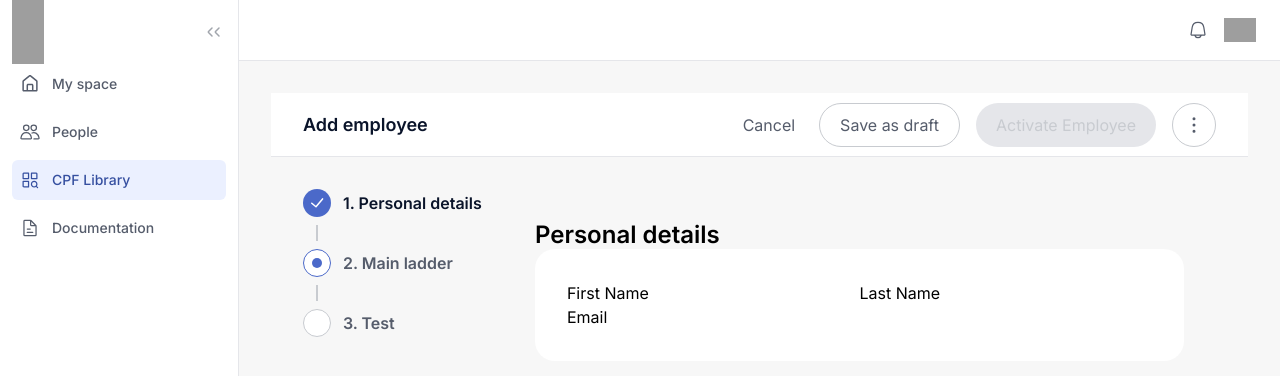
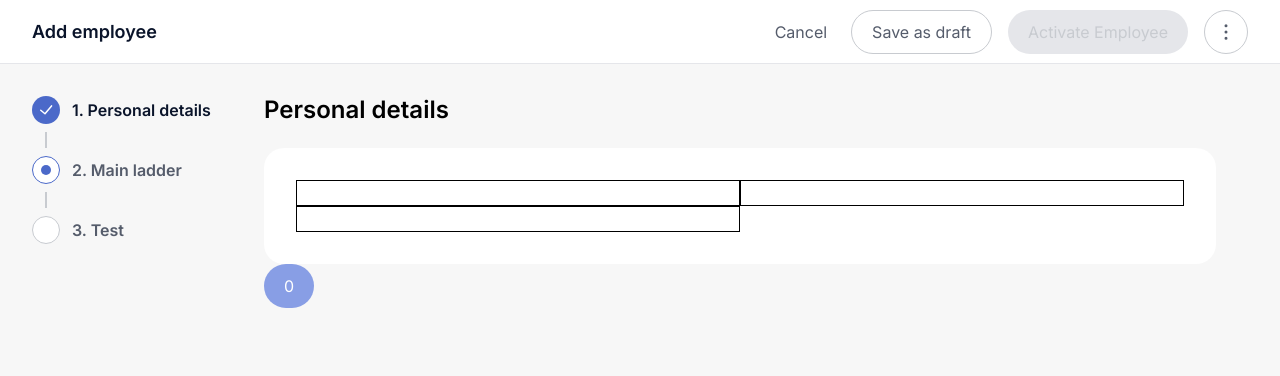
Before and after one commit to Tivix/cpf, a Next.js app in the folder frontend/: page /people/add-new/personal-details in a window 1280 px wide. Shown: the top 376 px of the page. Built offline with nearby package versions, Linux system fonts and the light colour scheme; grey boxes are pictures that could not be loaded.

Commit message:
feat: add react form hooks

```diff
--- a/frontend/package.json
+++ b/frontend/package.json
@@ -18,6 +18,7 @@
     "next": "14.1.3",
     "react": "^18",
     "react-dom": "^18",
+    "react-hook-form": "^7.52.0",
     "react-markdown": "^9.0.1",
     "react-tooltip": "^5.26.3",
     "remark-gfm": "^4.0.0",
--- a/frontend/src/app/(app)/layout.tsx
+++ b/frontend/src/app/(app)/layout.tsx
@@ -20,13 +20,14 @@ export default function RootLayout({
   return (
     <html lang="en">
       <body className={`${inter.className} h-full bg-navy-50`}>
-        <div className="flex">
+        {children}
+        {/* <div className="flex">
           <Sidebar />
           <div className="w-full">
             <Topbar />
             <main className="p-8">{children}</main>
           </div>
-        </div>
+        </div> */}
       </body>
     </html>
   );
--- a/frontend/src/app/(app)/people/add-new/layout.tsx
+++ b/frontend/src/app/(app)/people/add-new/layout.tsx
@@ -53,7 +53,7 @@ export default function PeopleLayout({
             <main className="p-8">
               <div className="grid grid-cols-[minmax(200px,1fr),minmax(400px,1100px),1fr]">
                 <Stepper steps={addEmployeeSteps} />
-                <div className="col-span-1 p-8">{children}</div>
+                <div className="col-span-1 px-8">{children}</div>
               </div>
             </main>
           </div>
--- a/frontend/src/app/(app)/people/add-new/personal-details/page.tsx
+++ b/frontend/src/app/(app)/people/add-new/personal-details/page.tsx
@@ -1,12 +1,42 @@
+'use client';
+import { Button } from '@app/components/common/Button';
+import { FormProvider } from '@app/components/common/FormProvider';
+import { Input } from '@app/components/common/Input';
+import { useState } from 'react';
+import { useForm } from 'react-hook-form';
+
+interface PersonalDetailsForm {
+  firstName: string;
+  lastName: string;
+  email: string;
+}
+
 export default function PersonalDetails() {
+  const [num, setNum] = useState(0);
+  const form = useForm<PersonalDetailsForm>({
+    defaultValues: {
+      firstName: '',
+      lastName: '',
+      email: '',
+    },
+  });
+
   return (
-    <div className="h-[2000px]">
-      <div className="text-2xl font-semibold leading-7">Personal details</div>
+    <FormProvider<PersonalDetailsForm> form={form}>
+      <div className="mb-6 text-2xl font-semibold leading-7">Personal details</div>
       <div className="grid w-full grid-cols-2 rounded-[20px] bg-white p-8">
-        <div>First Name</div>
-        <div>Last Name</div>
-        <div>Email</div>
+        <Input name="firstName" />
+        <Input name="lastName" />
+        <Input name="email" />
       </div>
-    </div>
+      <Button
+        onClick={(e) => {
+          e.preventDefault();
+          setNum((prev) => prev + 1);
+        }}
+      >
+        {num}
+      </Button>
+    </FormProvider>
   );
 }
--- a/frontend/src/components/common/Button/Button.interface.ts
+++ b/frontend/src/components/common/Button/Button.interface.ts
@@ -1,11 +1,10 @@
-import { ButtonHTMLAttributes, ReactNode } from 'react';
+import { ButtonHTMLAttributes } from 'react';
 
-export interface Props extends ButtonHTMLAttributes<HTMLButtonElement> {
+export interface ButtonProps extends ButtonHTMLAttributes<HTMLButtonElement> {
   styleType?: StyleTypes;
   variant?: Variants;
   disabled?: boolean;
   className?: string;
-  children: ReactNode;
 }
 
 export type StyleTypes = 'primary' | 'natural' | 'warning';
--- a/frontend/src/components/common/Button/Button.tsx
+++ b/frontend/src/components/common/Button/Button.tsx
@@ -1,6 +1,6 @@
 import { generateClassNames } from '@app/utils';
-import React from 'react';
-import { Props, StyleTypes, Variants } from './Button.interface';
+import React, { FC } from 'react';
+import { ButtonProps, StyleTypes, Variants } from './Button.interface';
 
 const types: {
   [key in StyleTypes]: {
@@ -36,14 +36,14 @@ const disabledStyles = {
   link: 'px-0 border-none',
 };
 
-export const Button = ({
+export const Button: FC<ButtonProps> = ({
   styleType = 'primary',
   variant = 'solid',
   disabled = false,
   className,
   children,
   ...props
-}: Props) => {
+}) => {
   const buttonClass = generateClassNames(
     'h-11 px-5 items-center justify-center rounded-full transition duration-200',
     {
--- /dev/null
+++ b/frontend/src/components/common/FormProvider/FormProvider.tsx
@@ -0,0 +1,15 @@
+import { FC, PropsWithChildren, ReactNode } from 'react';
+import { FieldValues, FormProvider as RHFFormProvider, UseFormReturn } from 'react-hook-form';
+
+interface Props<T extends FieldValues> extends PropsWithChildren {
+  form: UseFormReturn<T>;
+  onSubmit?: (values: T) => void;
+}
+
+export const FormProvider = <T extends FieldValues>({ form, onSubmit, children }: Props<T>) => {
+  return (
+    <RHFFormProvider {...form}>
+      <form {...(onSubmit && { onSubmit: form.handleSubmit(onSubmit) })}>{children}</form>
+    </RHFFormProvider>
+  );
+};
--- /dev/null
+++ b/frontend/src/components/common/FormProvider/index.ts
@@ -0,0 +1 @@
+export { FormProvider } from './FormProvider';
--- /dev/null
+++ b/frontend/src/components/common/Input/Input.tsx
@@ -0,0 +1,24 @@
+import { FC, memo } from 'react';
+import { InputProps } from './Input.interface';
+import { useFormContext } from 'react-hook-form';
+
+const InputComponent: FC<InputProps> = memo(
+  ({ form, label, name, options = {}, ...otherProps }) => {
+    console.log('render');
+
+    return (
+      <div className="border">
+        {label && <label htmlFor={`input-${name}`}>{label}</label>}
+        <input id={`input-${name}`} {...form.register(name, options)} {...otherProps} />
+      </div>
+    );
+  },
+  (prevProps, nextProps) => prevProps.form.formState.isDirty === nextProps.form.formState.isDirty,
+);
+
+InputComponent.displayName = 'InputComponent';
+
+export const Input: FC<Omit<InputProps, 'form'>> = ({ ...props }) => {
+  const form = useFormContext();
+  return <InputComponent form={form} {...props} />;
+};
--- /dev/null
+++ b/frontend/src/components/common/Input/index.ts
@@ -0,0 +1,2 @@
+export { Input } from './Input';
+export type { InputProps } from './Input.interface';
```
Also changed, not shown: frontend/src/components/common/Input/Input.interface.ts (added, +8 -0 lines), 1 other file (tests, documents, lock files or other folders).
